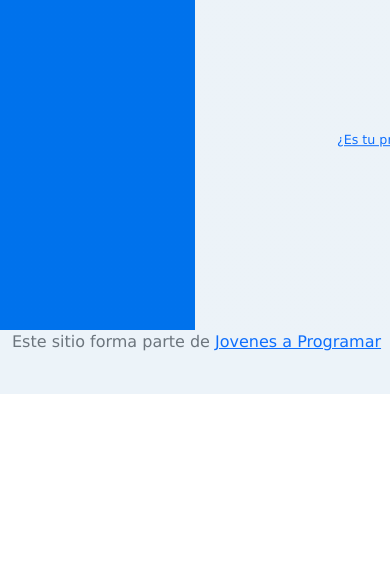
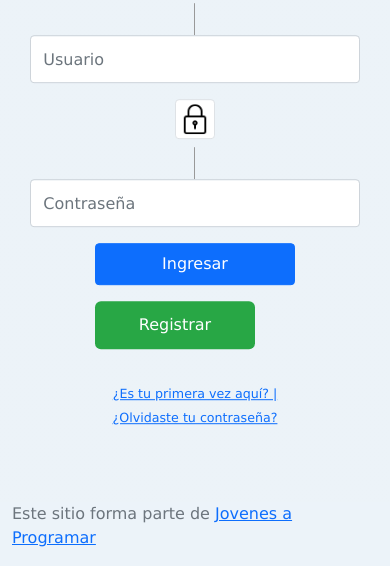
Before and after one commit to emanueldeabreu/proyectoJaP, a plain HTML site: page loginB.html in a window 390 px wide. Shown: the part 530-1096 px from the top of the page. Before the commit the page ends 924 px from the top, so only its background shows below. Drawn offline with Linux system fonts and the light colour scheme; a web font is replaced by a local one.

Commit message:
Proceso a loginB.html responsive

```diff
--- a/css/style.css
+++ b/css/style.css
@@ -95,9 +95,6 @@ display: table;
 
 #Bienvenido h1{
 	color: oklch(0.96 0.03 239);
-}
-
-#Bienvenido h1{
 	font-size: 4rem;
 }
 
@@ -121,7 +118,6 @@ display: table;
 #bodyLogin {
 	background: linear-gradient(to left, oklch(0.96 0.01 239) 50%, oklch(57.182% 0.20352 257.075) 50%);
 	display: grid;
-
 }
 
 #bodyLogin p, h1, h2{
@@ -207,12 +203,6 @@ form img {
 @media (max-width: 768px) {
 	.related-item {
     max-width: 45%; /* 2 por fila en tablets/móviles grandes */
-	}
-}
-
-@media (max-width: 480px) {
-	.related-item {
-    max-width: 100%; /* 1 por fila en móviles pequeños */
 	}
 }
 
@@ -405,40 +395,11 @@ nav {
         position: relative;
     }
 
-    .container-login {
-        width: 80%;
-    }
+	#bodyLogin {
+		background: linear-gradient(to top, oklch(0.96 0.01 239) 70%, oklch(57.182% 0.20352 257.075) 30%);
+		display: grid;
+	}
 
-    form img {
-        width: 5vw;
-    }
-
-    h4 {
-        font-size: 1.5rem;
-    }
-
-    .input-login {
-        width: 100%;
-        height: 2.5rem;
-    }
-
-    .form-control {
-        height: 2.1rem;
-    }
-
-    ::placeholder {
-        font-size: 0.9rem;
-    }
-
-    #btn_login {
-        color: blue;
-        width: 60%;
-        font-size: 1rem;
-    }
-
-    footer p {
-        font-size: 3vw;
-    }
 
     .producto {
         flex-direction: column;
@@ -496,6 +457,51 @@ nav {
         width: 15vw;
         height: 15vw;
     }
+	#child-login {
+        display: grid;
+        grid-template-columns: 1fr;
+        grid-template-rows: auto auto;
+        gap: 1.5rem;
+    }
+
+    #Bienvenido h1 {
+        font-size: 2rem;
+    }
+
+    #login {
+        transform: translateY(0);
+        width: 90%;
+        margin: 0 auto;
+    }
+
+    .input-login {
+        flex-direction: column;
+        align-items: center;
+    }
+
+    .input-login img {
+        width: 40px; /* íconos más pequeños */
+        margin-bottom: 0.5rem;
+    }
+
+    #forgot-psw {
+        top: 0;
+        left: 0;
+        width: 100%;
+        text-align: center;
+        margin-top: 1rem;
+    }
+
+    #enter-login {
+        display: flex;
+        flex-direction: column;
+        gap: 1rem;
+        align-items: center;
+    }
+
+    #btn_login, #btn_register {
+        width: 80%;
+    }
 }
 
 
@@ -527,6 +533,28 @@ nav {
         color: red; /*manera visual de verlo*/
         width: 50%;
         font-size: 1rem;
+    }
+	#child-login {
+        display: grid;
+        grid-template-columns: 1fr; /* Una columna */
+        grid-template-rows: auto auto;
+        gap: 2rem;
+        overflow: visible;
+    }
+
+    #Bienvenido, #login-section {
+        display: block;
+        text-align: center;
+    }
+
+    #Bienvenido h1 {
+        font-size: 2.5rem;
+    }
+
+    #login {
+        transform: translateY(0);
+        margin: 0 auto;
+        width: 80%;
     }
 }
 
```
